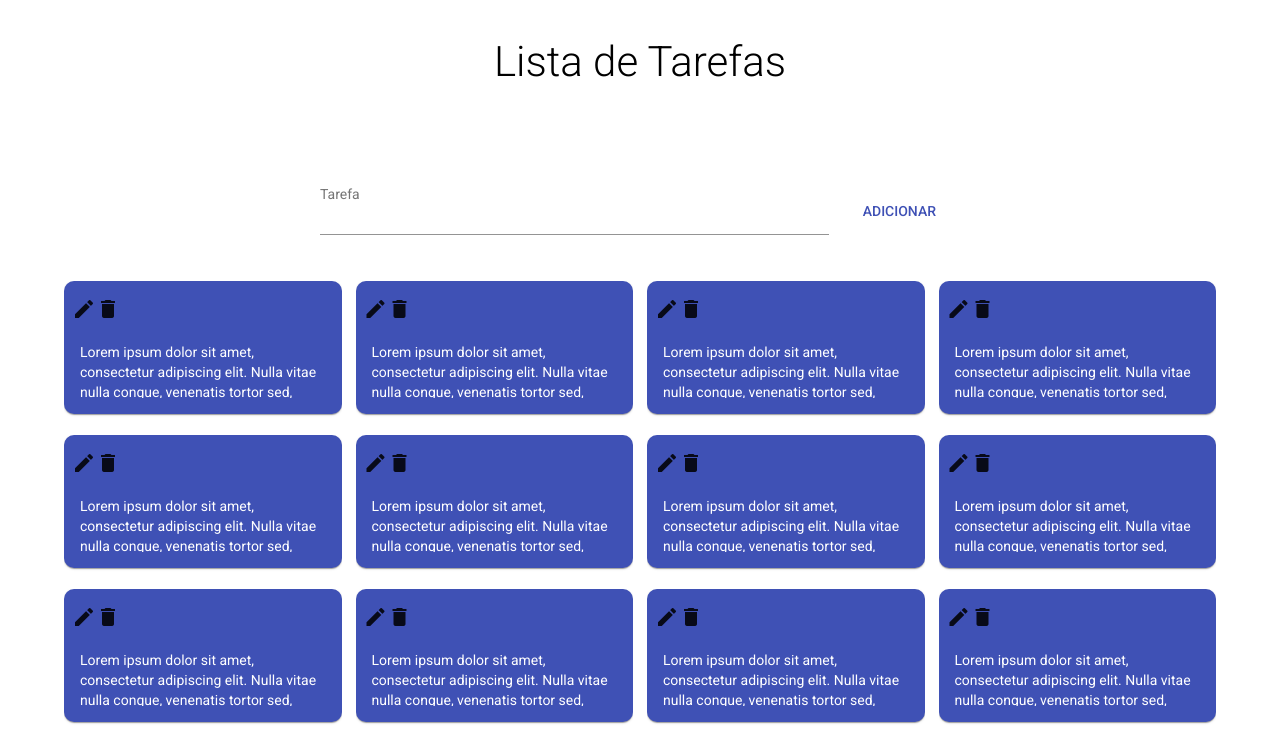
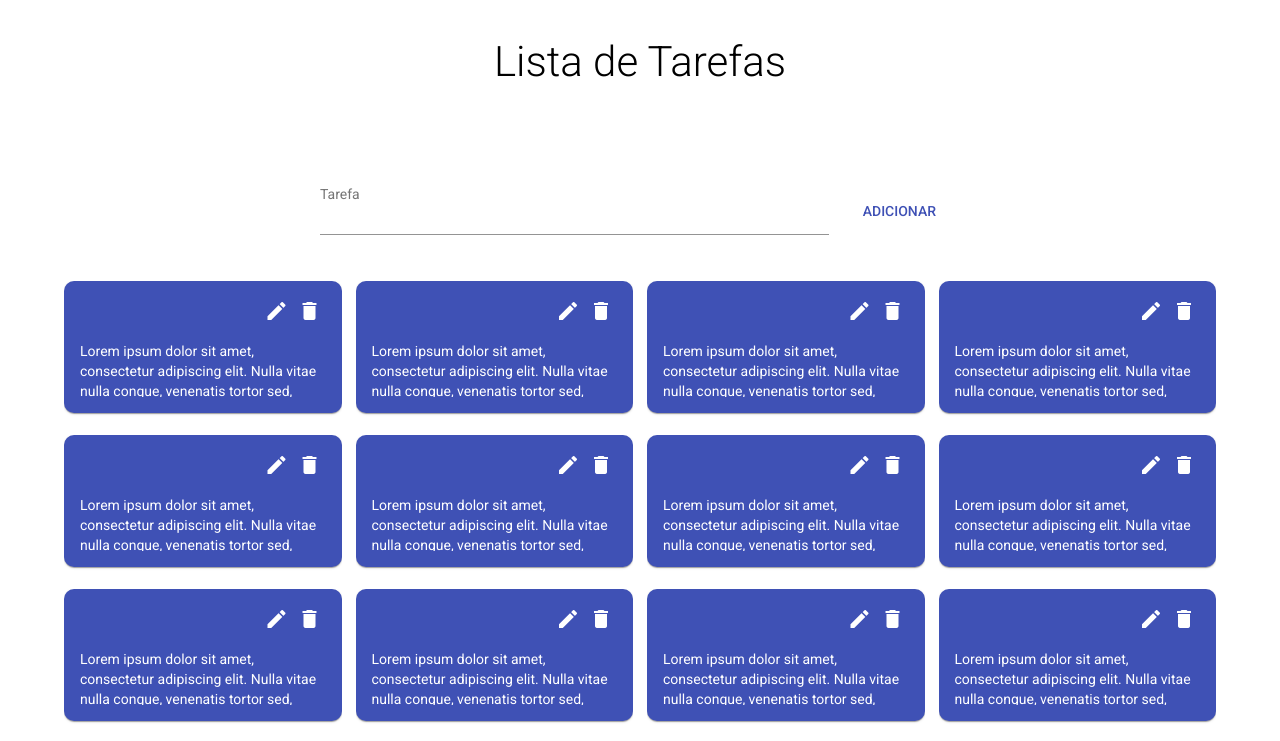
Before and after one commit to priscilafernandes/todolistangular, an Angular app: page / in a window 1280 px wide. Shown: the top 741 px of the page. Built offline with nearby package versions, Linux system fonts and the light colour scheme.

Commit message:
estilizando icones dos cards

```diff
--- a/src/app/card/card.component.css
+++ b/src/app/card/card.component.css
@@ -5,6 +5,32 @@
 
 .card-actions {
   padding: 0;
+  display: flex;
+  justify-content: flex-end;
+}
+
+.icon-edit, .icon-delete {
+  border-radius: 5px;
+  padding: 2px;
+  cursor: pointer;
+}
+
+.icon-edit {
+  margin-right: 5px;
+  color: #fff;
+}
+
+.icon-edit:hover {
+  background-color: blue;
+}
+
+.icon-delete {
+  margin-right: 10px;
+  color: #fff;
+}
+
+.icon-delete:hover {
+  background-color: red;
 }
 
 .card-content {
@@ -24,11 +50,11 @@
 }
 
 ::-webkit-scrollbar-thumb {
-  background-color: #fff;
   border-radius: 5px;
+  background: none;
+  border: solid 1px #fff;
 }
 
 ::-webkit-scrollbar-thumb:hover {
-  background: none;
-  border: solid 1px #fff;
+  background-color: #fff;
 }
--- a/src/app/card/card.component.html
+++ b/src/app/card/card.component.html
@@ -1,7 +1,7 @@
 <mat-card class="card">
   <mat-card-actions class="card-actions">
-    <mat-icon aria-hidden="false" aria-label=" edit icon">edit</mat-icon>
-    <mat-icon aria-hidden="false" aria-label=" delete icon">delete</mat-icon>
+    <mat-icon aria-hidden="false" aria-label=" edit icon" class="icon-edit">edit</mat-icon>
+    <mat-icon aria-hidden="false" aria-label=" delete icon" class="icon-delete">delete</mat-icon>
   </mat-card-actions>
 
   <mat-card-content class="card-content">
```
